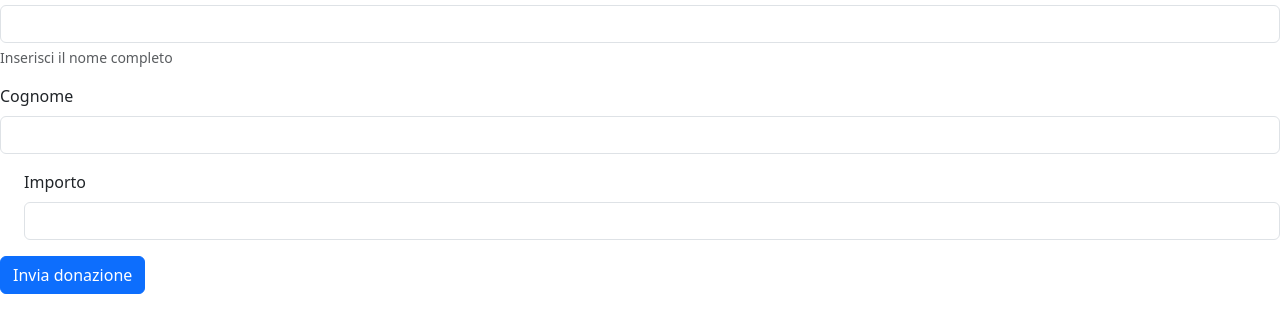
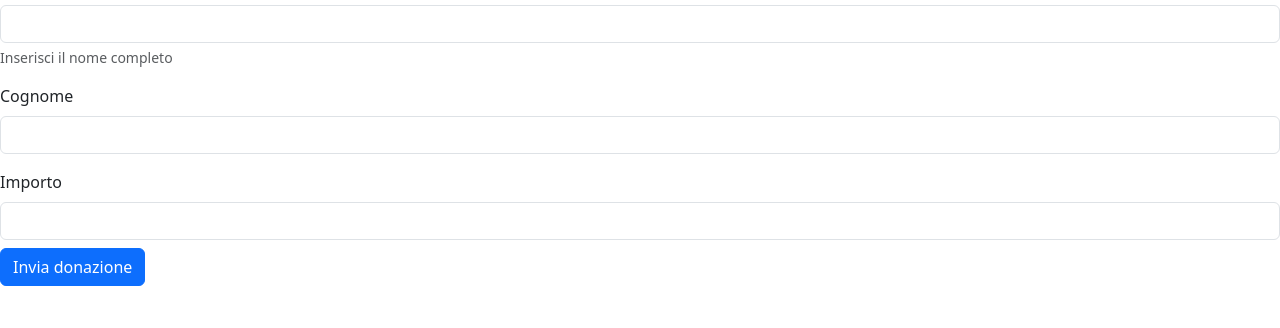
Before and after one commit to mariangelamasci/Caccia-al-tesoro-, a plain HTML site: page bootstrap2.html in a window 1280 px wide. Shown: the part 472-800 px from the top of the page. Drawn offline with nearby package versions, Linux system fonts and the light colour scheme.

Commit message:
Update bootstrap2.html

```diff
--- a/bootstrap2.html
+++ b/bootstrap2.html
@@ -54,7 +54,7 @@
     <label for="InputCognome" class="form-label">Cognome </label>
     <input type="text" class="form-control" id="InputCognome">
   </div>
-  <div class="mb-3 form-check">
+  <div class="mb-2">
    <label for="InputImporto" class="form-label">Importo</label>
    <input type="text" class="form-control" id="InputImporto">
   </div>
```
